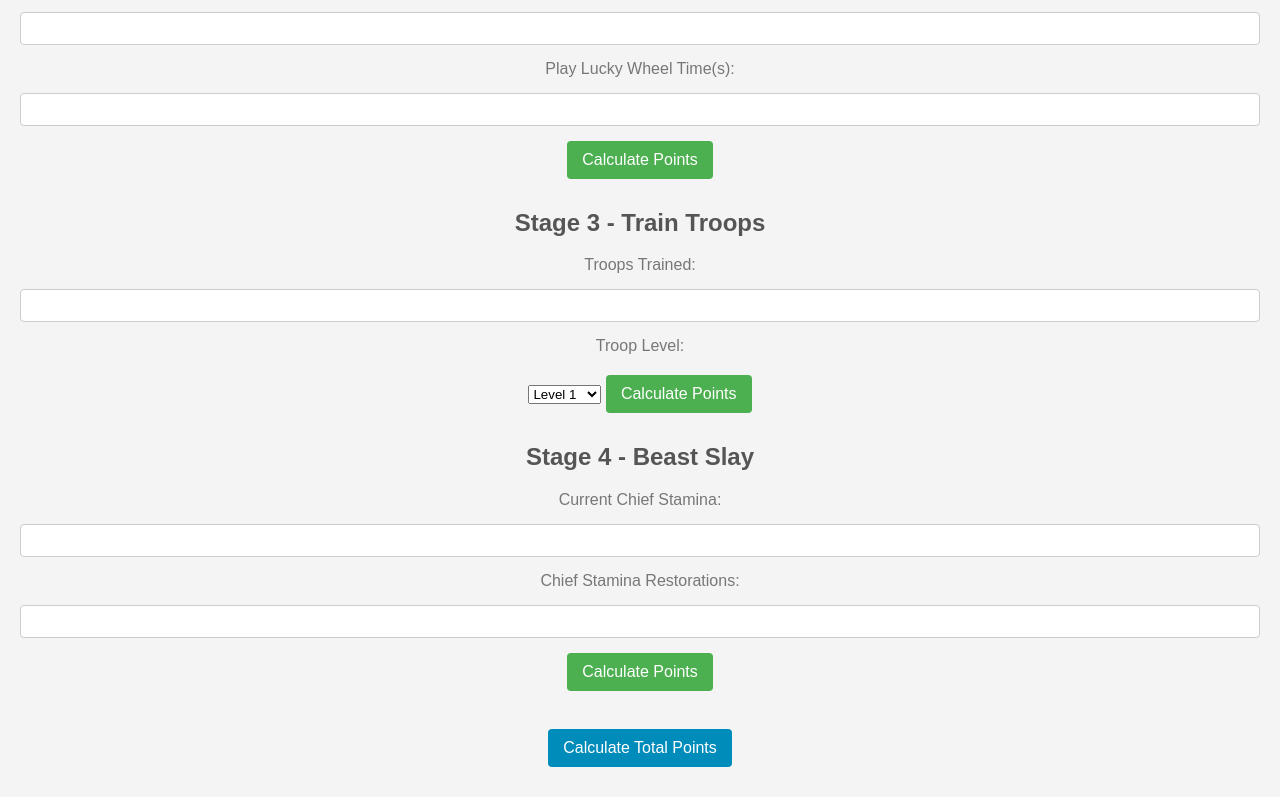
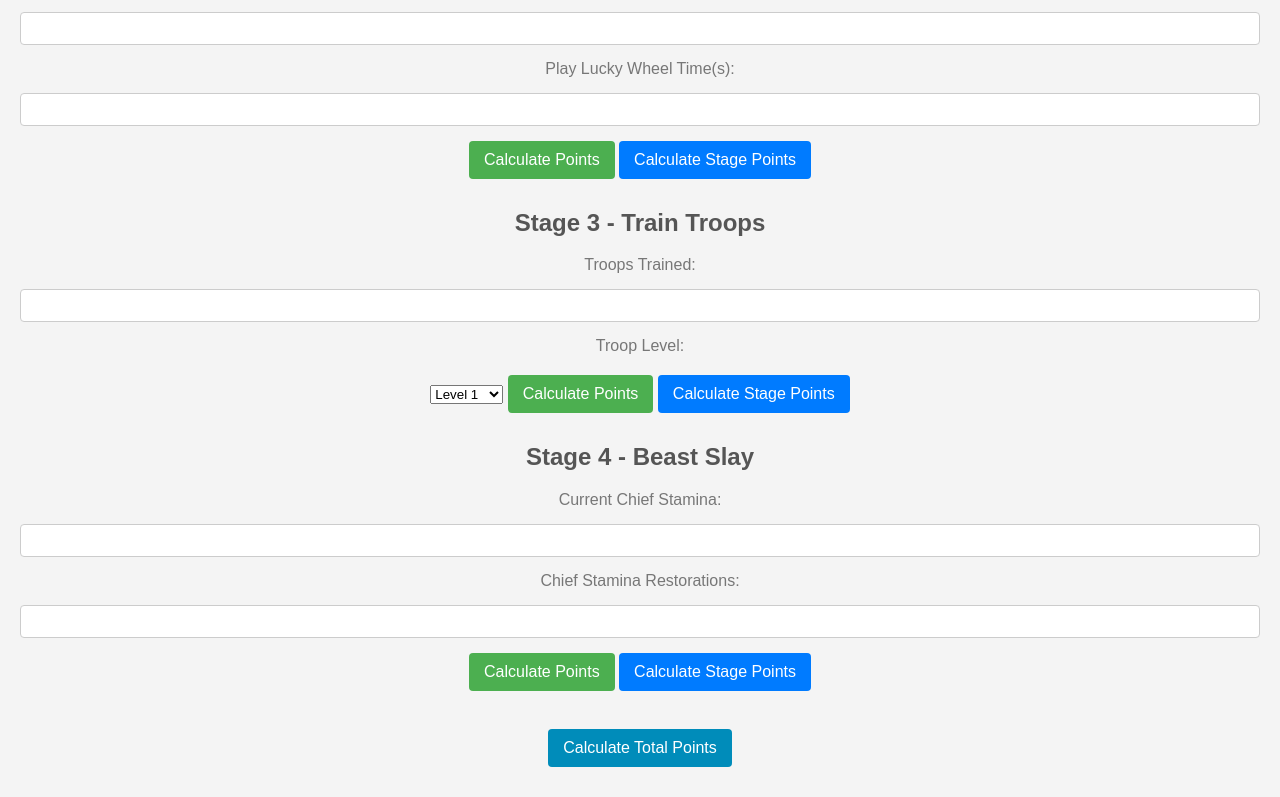
Before and after one commit to Tr1CkSt3rrr/Hall-Of-Chiefs-Calculator, a plain HTML site: page index.html in a window 1280 px wide. Shown: the part 913-1710 px from the top of the page. Drawn offline with Linux system fonts and the light colour scheme.

Commit message:
Update index.html

```diff
--- a/index.html
+++ b/index.html
@@ -59,6 +59,10 @@
         #totalButton {
             background-color: #008CBA;
         }
+
+        .stageButton {
+            background-color: #007BFF;
+        }
     </style>
 </head>
 <body>
@@ -75,6 +79,7 @@
     <input type="number" id="researchPower1">
 
     <button onclick="calculatePoints(1)">Calculate Points</button>
+    <button class="stageButton" onclick="calculateStagePoints(1)">Calculate Stage Points</button>
 
     <p id="result1"></p>
 
@@ -106,6 +111,7 @@
     <input type="number" id="luckyWheelCount">
 
     <button onclick="calculatePoints(2)">Calculate Points</button>
+    <button class="stageButton" onclick="calculateStagePoints(2)">Calculate Stage Points</button>
 
     <p id="result2"></p>
 
@@ -130,6 +136,7 @@
     </select>
 
     <button onclick="calculatePoints(3)">Calculate Points</button>
+    <button class="stageButton" onclick="calculateStagePoints(3)">Calculate Stage Points</button>
 
     <p id="result3"></p>
 
@@ -143,6 +150,7 @@
     <input type="number" id="staminaRestorations">
 
     <button onclick="calculatePoints(4)">Calculate Points</button>
+    <button class="stageButton" onclick="calculateStagePoints(4)">Calculate Stage Points</button>
 
     <p id="result4"></p>
 
@@ -157,6 +165,31 @@
             // ...
 
             // You can copy the existing code for the individual stages here
+        }
+
+        function calculateStagePoints(stage) {
+            var totalPoints = 0;
+
+            // Add up the points from the selected stage
+            switch (stage) {
+                case 1:
+                    totalPoints += parseFloat(document.getElementById('result1').innerText.split(':')[1]) || 0;
+                    break;
+                case 2:
+                    totalPoints += parseFloat(document.getElementById('result2').innerText.split(':')[1]) || 0;
+                    break;
+                case 3:
+                    totalPoints += parseFloat(document.getElementById('result3').innerText.split(':')[1]) || 0;
+                    break;
+                case 4:
+                    totalPoints += parseFloat(document.getElementById('result4').innerText.split(':')[1]) || 0;
+                    break;
+                default:
+                    break;
+            }
+
+            // Display the points for the selected stage
+            alert('Points for Stage ' + stage + ': ' + totalPoints);
         }
 
         function calculateTotalPoints() {
```
